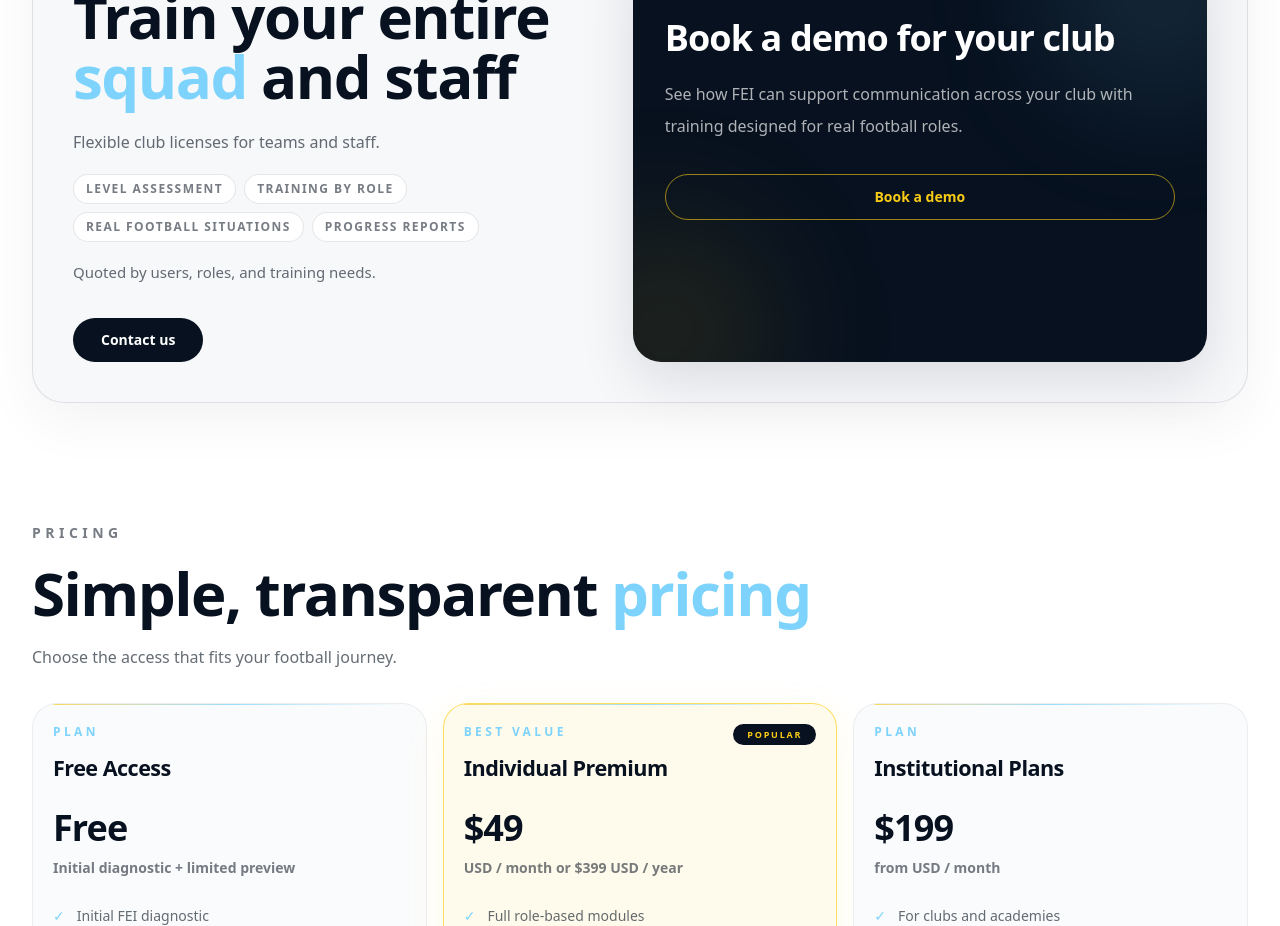
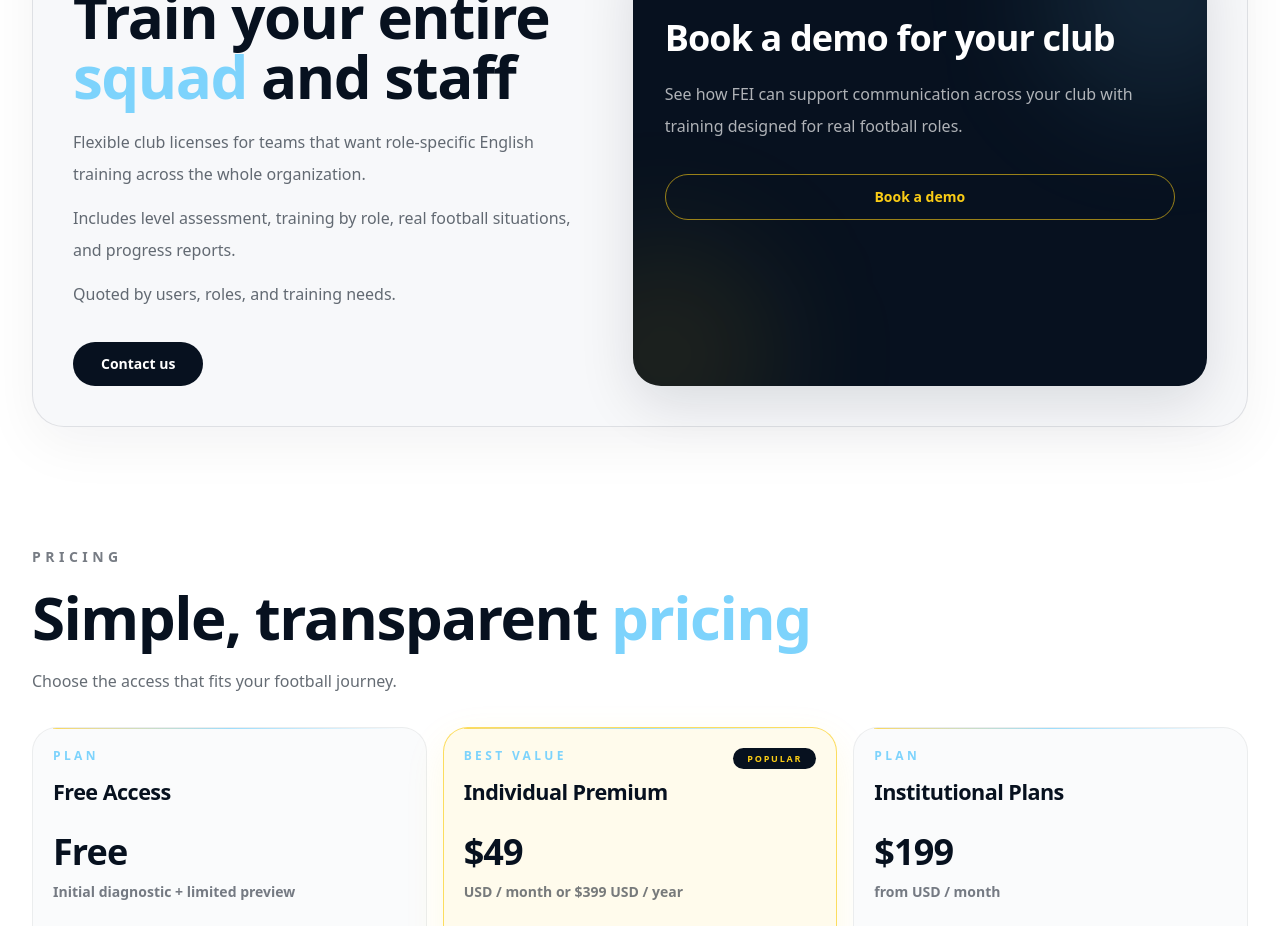
Before and after one commit to feifootball/fei-platform, a Next.js app: page / in a window 1280 px wide. Shown: the part 2160-3086 px from the top of the page. Built offline with nearby package versions, Linux system fonts and the light colour scheme.

Commit message:
Refine club license copy without chips

```diff
--- a/app/page.tsx
+++ b/app/page.tsx
@@ -512,27 +512,17 @@ export default function Home() {
                   <div className="mt-5 max-w-2xl">
                     <p className="text-[15px] font-normal leading-7 text-fei-bg/62 sm:text-base sm:leading-8">
                       {lang === "en"
-                        ? "Flexible club licenses for teams and staff."
-                        : "Licencias institucionales flexibles para equipos y staff."}
+                        ? "Flexible club licenses for teams that want role-specific English training across the whole organization."
+                        : "Licencias institucionales flexibles para equipos que buscan entrenamiento de inglés por rol en toda la organización."}
                     </p>
 
-                    <div className="mt-4 flex flex-wrap gap-2">
-                      {[
-                        lang === "en" ? "Level assessment" : "Evaluación de nivel",
-                        lang === "en" ? "Training by role" : "Entrenamiento por rol",
-                        lang === "en" ? "Real football situations" : "Situaciones reales de fútbol",
-                        lang === "en" ? "Progress reports" : "Reportes de progreso",
-                      ].map((item) => (
-                        <span
-                          key={item}
-                          className="rounded-full border border-fei-bg/10 bg-white px-3 py-1.5 text-xs font-bold uppercase tracking-[0.12em] text-fei-bg/55"
-                        >
-                          {item}
-                        </span>
-                      ))}
-                    </div>
+                    <p className="mt-3 text-[15px] font-normal leading-7 text-fei-bg/62 sm:text-base sm:leading-8">
+                      {lang === "en"
+                        ? "Includes level assessment, training by role, real football situations, and progress reports."
+                        : "Incluye evaluación de nivel, entrenamiento por rol, situaciones reales de fútbol y reportes de progreso."}
+                    </p>
 
-                    <p className="mt-4 text-[15px] font-normal leading-7 text-fei-bg/62">
+                    <p className="mt-3 text-[15px] font-normal leading-7 text-fei-bg/62 sm:text-base sm:leading-8">
                       {lang === "en"
                         ? "Quoted by users, roles, and training needs."
                         : "Cotización según usuarios, roles y necesidades de entrenamiento."}
```
